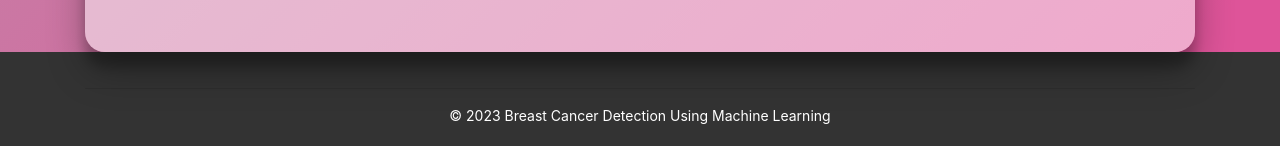
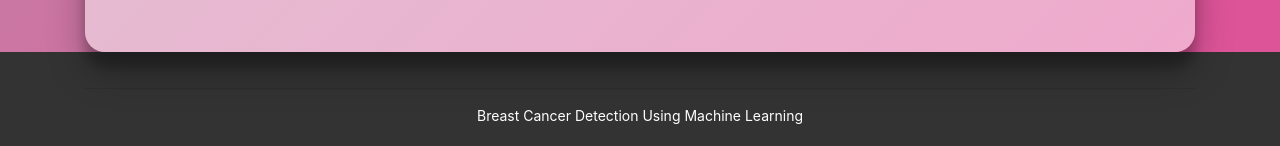
Before and after one commit to pkasaragod/cancer1, a Flask app: page / in a window 1280 px wide. Shown: the part 1553-1699 px from the top of the page. Run offline with Flask 3, Linux system fonts and the light colour scheme; parts of the project's set-up code (start-up, migrations or seed data) failed here and were passed over; some libraries are stand-ins or nearby versions.

Commit message:
Update index.html

```diff
--- a/templates/index.html
+++ b/templates/index.html
@@ -351,7 +351,7 @@
 <footer>
     <div class="container">
       <hr>
-      <p class="text-center">© 2023 Breast Cancer Detection Using Machine Learning</p>
+      <p class="text-center">Breast Cancer Detection Using Machine Learning</p>
     </div>
   </footer>
 
```
